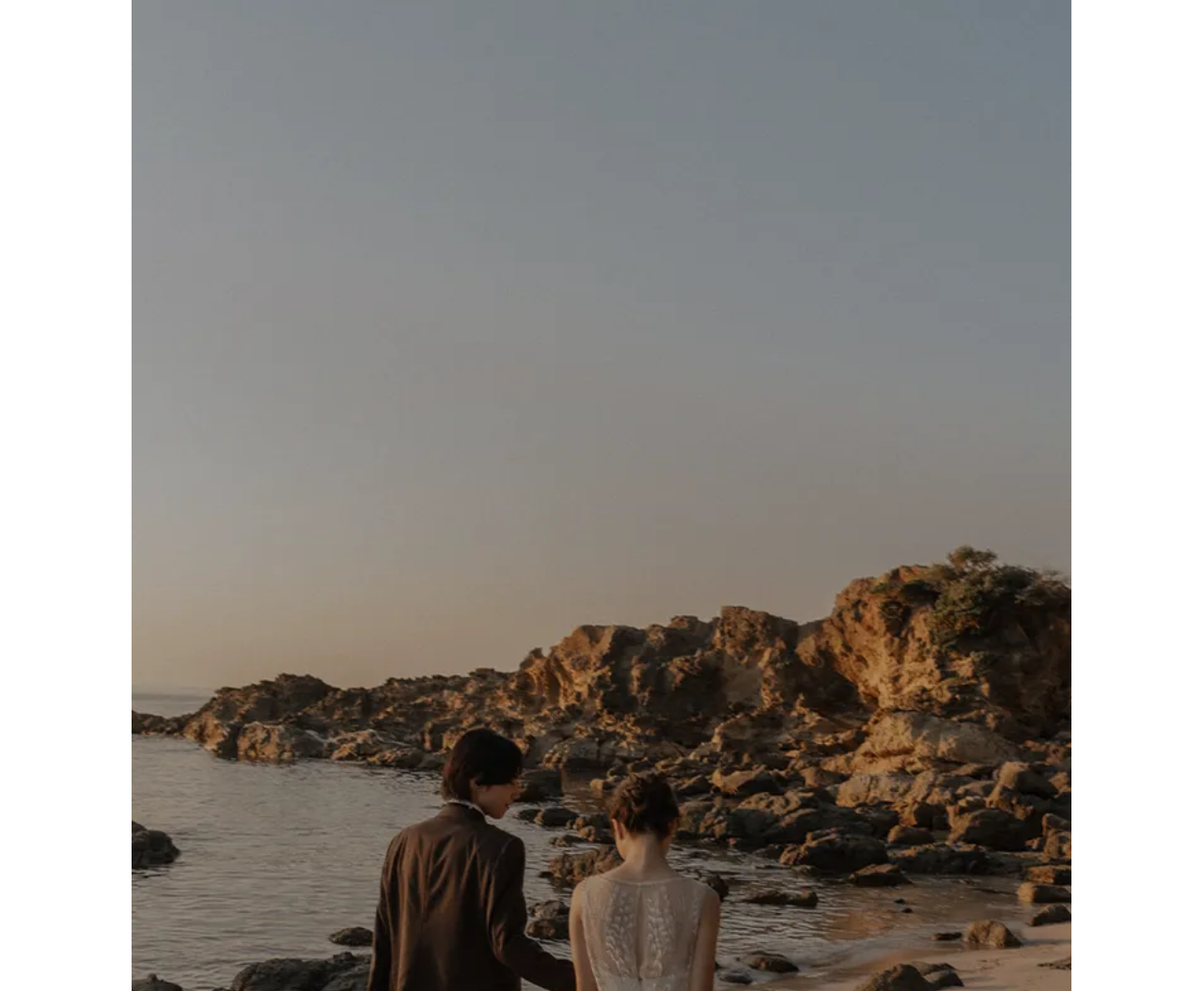
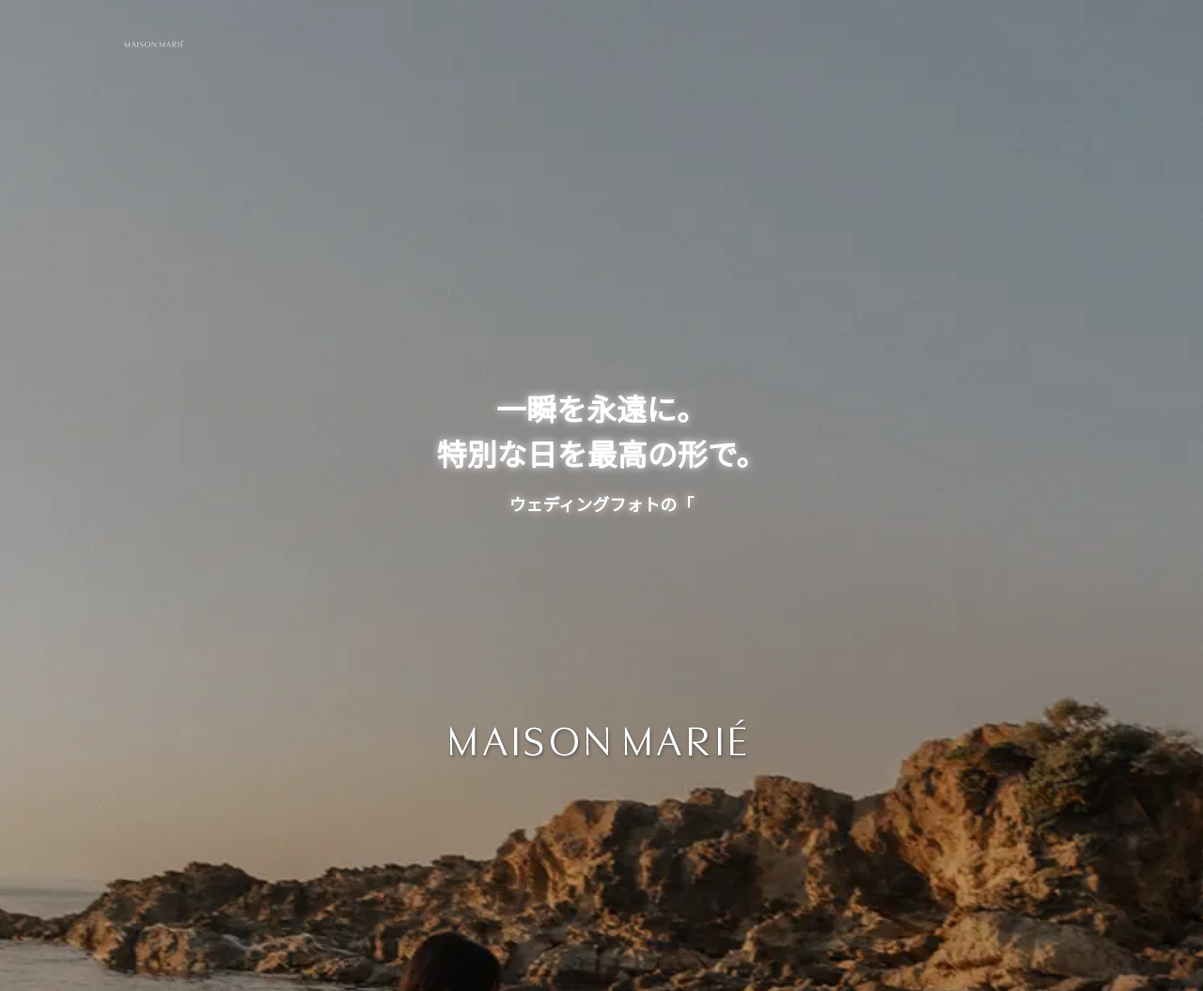
Before and after one commit to ryu-hp/weding-photo-test, a plain HTML site: page index.html in a window 1280 px wide. Shown: the top 1055 px of the page at 94% size. Drawn offline with nearby package versions, Linux system fonts and the light colour scheme.

Commit message:
add scss kv cta

```diff
--- a/index.html
+++ b/index.html
@@ -18,7 +18,7 @@
   <meta property="og:site_name" content="編集前" />
   <meta property="og:description" content="編集前" />
   <!-- ファビコン -->
-  <link rel="icon" href="./image/favicon.png" />
+  <link rel="icon" href="../image/favicon.png" />
   <!-- css -->
   <link rel="stylesheet" href="./css/style.css">
   <!-- フォント -->
@@ -31,29 +31,29 @@
     <section id = "kv" class = "kv margin-b-1">
       <div class="kv__inner inner">
         <div class="kv__image">
-          <img src="/image/KV-bg.webp" alt="一瞬を永遠に。特別な日を最高の形で。">
+          <img src="./image/KV-bg.webp" alt="一瞬を永遠に。特別な日を最高の形で。">
         </div>
-        <div class="kv__logo"><img src="/image/logo.webp" alt="maison marie"></div>
+        <div class="kv__logo"><img src="./image/logo.webp" alt="maison marie"></div>
         <div class="kv__texts">
           <p class="kv__texts--main">
             一瞬を永遠に。<br>特別な日を最高の形で。
           </p>
           <p class="kv__texts--sub">
-            ウェディングフォトの「<img src="/image/logo.webp" alt="maison marie">」
+            ウェディングフォトの「<img src="./image/logo.webp" alt="maison marie">」
           </p>
         </div>
       </div>
     </section>
     <section id = "cta" class = "cta">
-      <div class="cta__inner">
+      <div class="cta__inner inner">
         <div class="cta__contents">
           <div class="cta__main">
-            <img src="/image/CTA-A.webp" alt="special offer">
+            <img src="./image/CTA-A.webp" alt="special offer">
           </div>
           <div class="cta__btn">
             <a href="#line" class="cta-btn">
               <div class="cta-btn__contents">
-                <span class="text-transform-up">line追加はこちら！</span><img src="/image/CTA-A-icon.webp" alt="矢印">
+                <span class="text-transform-up">line追加はこちら！</span><img src="./image/CTA-A-icon.webp" alt="矢印">
               </div>
             </a>
           </div>
--- a/scss/page/_page.scss
+++ b/scss/page/_page.scss
@@ -2,7 +2,47 @@
 /* ================================
 ページ全体レイアウト
 =============================== */
-.sample {
-    color: $color-black;
-    font-size: clp(16);
+.kv__image {
+    width: 100vw;
+    max-width: 100vw;
+    margin-left: calc(50% - 50vw);
 }
+.kv__inner {
+    position: relative;
+}
+.kv__logo {
+    position: absolute;
+    top: 0;
+    left: 0;
+    width: 100px;
+}
+.kv__texts {
+    position: absolute;
+    left: 50%;
+    transform: translateX(-50%);
+    top: 20%;
+    text-align: center;
+    color: $color-white;
+    font-weight: $bold;
+    text-shadow: 0 0 8px $color-light-gray;
+}
+.kv__texts--main {
+    font-size: 32px;
+    line-height: 1.5;
+}
+.kv__texts--sub {
+    font-size: 18px;
+    line-height: 1.5;
+    margin-top: 16px;
+}
+
+// cta
+.cta__contents {
+    position: relative;
+}
+.cta__btn {
+    position: absolute;
+    left: 50%;
+    transform: translateX(-50%);
+    bottom: 5%;
+}
```
Also changed, not shown: css/style.css.
